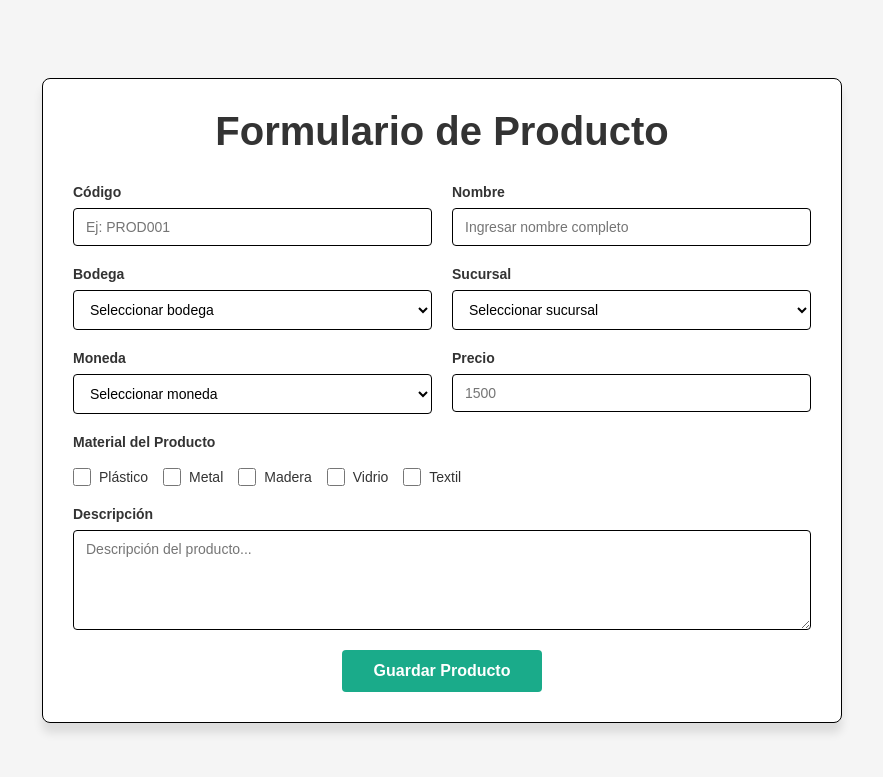
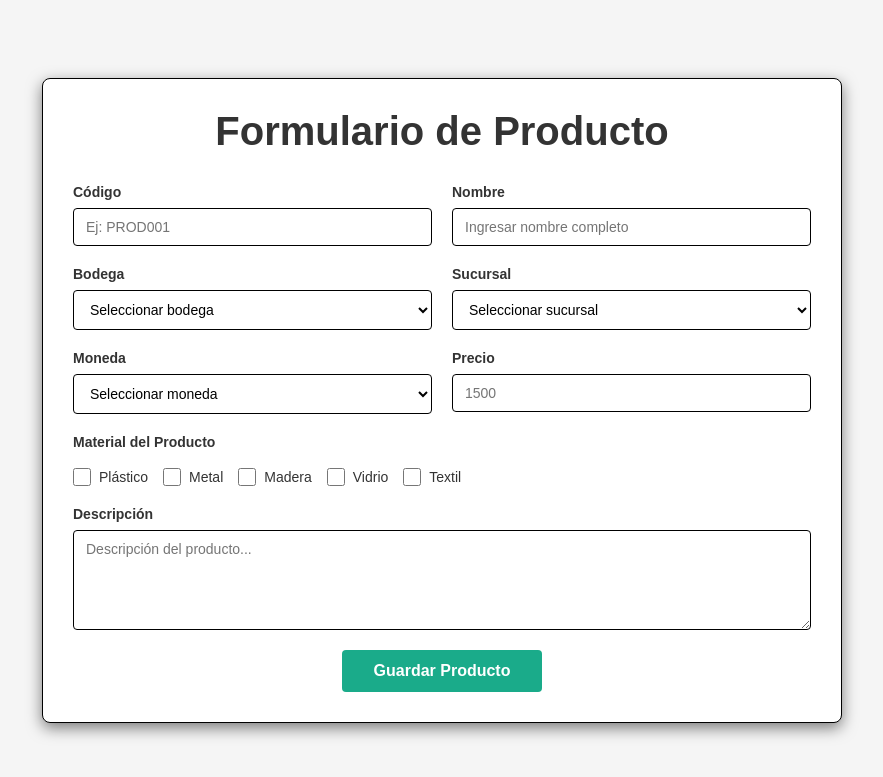
Before and after one commit to 3J0sB/PruebaTecnicaDesis, a PHP site: page / in a window 1280 px wide. Shown: the top 777 px of the page, without its empty margins (198-1081 px from the left). Run offline with PHP 8.4, Linux system fonts and the light colour scheme; data comes from the database, SQL or seed files in the repository; some libraries are stand-ins or nearby versions.

Commit message:
fixed container shadow 😼👍

```diff
--- a/assets/css/styles.css
+++ b/assets/css/styles.css
@@ -23,7 +23,7 @@ body {
     border: 1px solid #000000;
     padding: 30px;
     border-radius: 8px;
-    box-shadow: 0px 10px 10px rgba(0, 0, 0, 0.1);
+    box-shadow: rgba(0, 0, 0, 0.50) 0px 5px 15px;
 }
 
 h1 {
```
